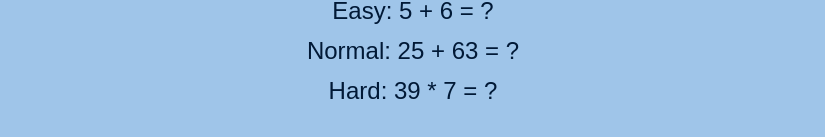
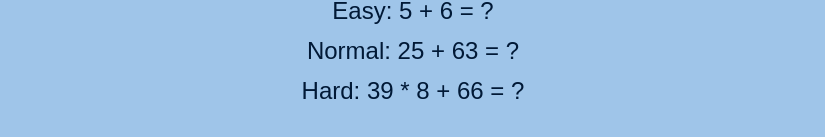
Before and after one commit to rainacc/MathsQuiz, a plain HTML site: page index.html in a window 1280 px wide. Shown: the part 383-520 px from the top of the page, without its empty margins (227-1052 px from the left). Drawn offline with Linux system fonts and the light colour scheme.

Commit message:
Update and rename MathsQuiz.html to index.html

```diff
--- a/MathsQuiz.html
+++ b/index.html
@@ -21,7 +21,7 @@
 <p>Example questions:</p>
 <p>Easy: 5 + 6 = ?</p>
 <p>Normal: 25 + 63 = ?</p>
-<p>Hard: 39 * 7 = ?</p>
+<p>Hard: 39 * 8 + 66 = ?</p>
 
 </body>
 </html>
```
